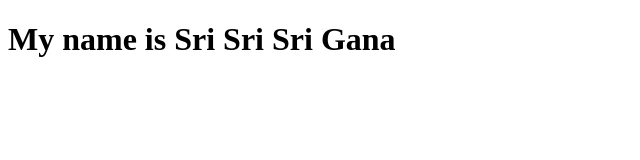
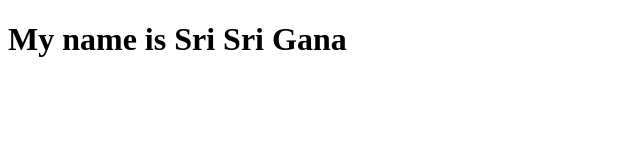
Before and after one commit to Gana7151/FSD-2, a plain HTML site: page index.html in a window 1280 px wide. Shown: the whole page, without its empty margins (0-640 px from the left). Drawn offline with Linux system fonts and the light colour scheme.

Commit message:
Update index.html

```diff
--- a/index.html
+++ b/index.html
@@ -4,7 +4,7 @@
         <title>SriSriGana</title>
     </head>
     <body>
-        <h1>My name is Sri Sri Sri Gana</h1>
+        <h1>My name is Sri Sri Gana</h1>
 
     </body>
 </html>
```
